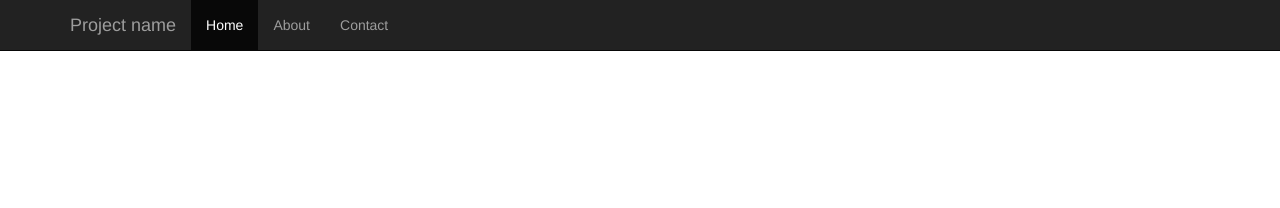
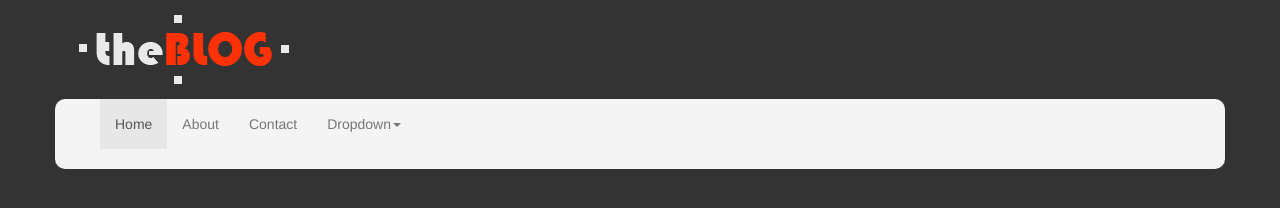
Before and after one commit to cmj123/theBlog, a plain HTML site: page index.html in a window 1280 px wide. Drawn offline with nearby package versions, Linux system fonts and the light colour scheme.

Commit message:
Base layout & Navbar

```diff
--- a/css/style.css
+++ b/css/style.css
@@ -1,7 +1,21 @@
 body {
-  padding-top: 50px;
+  padding-bottom: 20px;
+  background: #333;
+  color: #666;
 }
-.starter-template {
-  padding: 40px 15px;
-  text-align: center;
+
+.container-main{
+	background: #f4f4f4;
+	overflow: auto;
+	border-radius: 10px;
 }
+.logo{
+	padding:15px 0;
+}
+
+.navbar{
+	margin-bottom: 20px;
+	border-radius: 0;
+	border: 0;
+	background: #f4f4f4;
+}
--- a/index.html
+++ b/index.html
@@ -6,7 +6,7 @@
     <meta name="viewport" content="width=device-width, initial-scale=1">
     <!-- The above 3 meta tags *must* come first in the head; any other head content must come *after* these tags -->
 
-    <title>Starter Template for Bootstrap</title>
+    <title>theBlog</title>
     <!-- Bootstrap core CSS -->
     <link href="css/bootstrap.css" rel="stylesheet">
     <!-- Custom styles for this template -->
@@ -14,9 +14,22 @@
   </head>
 
   <body>
+    <header>
+      <div class="container">
+        <div class="row">
+          <div class="col-md-6">
+            <img class="logo" src="img/logo.png" alt="theBlog">
+          </div>
+          <div class="col-md-6">
 
-    <nav class="navbar navbar-inverse navbar-fixed-top">
-      <div class="container">
+          </div>
+        </div>
+      </div>
+    </header>
+
+    <div class="container container-main">
+      <nav class="navbar navbar-default">
+        <div class="container-fluid">
           <div class="navbar-header">
             <button type="button" class="navbar-toggle collapsed" data-toggle="collapse" data-target="#navbar" aria-expanded="false" aria-controls="navbar">
               <span class="sr-only">Toggle navigation</span>
@@ -24,17 +37,28 @@
               <span class="icon-bar"></span>
               <span class="icon-bar"></span>
             </button>
-          <a class="navbar-brand" href="#">Project name</a>
           </div>
           <div id="navbar" class="collapse navbar-collapse">
             <ul class="nav navbar-nav">
               <li class="active"><a href="#">Home</a></li>
               <li><a href="#about">About</a></li>
               <li><a href="#contact">Contact</a></li>
+              <li class="dropdown">
+                <a href ="#" class="dropdown-toggle" data-toggle="dropdown" role="button">Dropdown<span class="caret"></span></a>
+                <ul class="dropdown-menu">
+                  <li><a href="#">Link One</a></li>
+                  <li><a href="#">Link Two</a></li>
+                  <li><a href="#">Link Three</a></li>
+                  <li><a href="#">Link Four</a></li>
+                </ul>
+              </li>
             </ul>
           </div><!--/.nav-collapse -->
         </div>
       </nav>
+    </div>
+
+
 
     <section>
 
```
Lines whose indentation alone changed are shown as unchanged.
